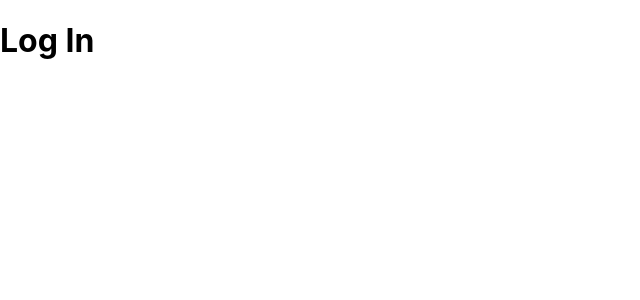
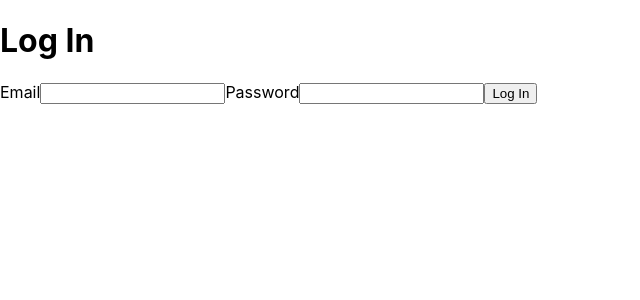
Before and after one commit to luanakimley/who-is-the-one, a React (Create React App) app in the folder client/: page /login in a window 1280 px wide. Shown: the top 300 px of the page, without its empty margins (0-640 px from the left). Built offline with nearby package versions, Linux system fonts and the light colour scheme; the HTML template or start-up script is replaced by a standard one.

Commit message:
:hammer: Set up log in functionality with cookies

```diff
--- a/client/package.json
+++ b/client/package.json
@@ -8,6 +8,7 @@
     "@testing-library/user-event": "^13.5.0",
     "axios": "^1.4.0",
     "react": "^18.2.0",
+    "react-cookie": "^4.1.1",
     "react-dom": "^18.2.0",
     "react-router-dom": "^6.12.1",
     "react-scripts": "5.0.1",
--- a/client/src/components/LogIn.js
+++ b/client/src/components/LogIn.js
@@ -1,9 +1,41 @@
-import React from "react";
+import React, { useState } from "react";
+import { useNavigate } from "react-router-dom";
+import { useCookies } from "react-cookie";
 
 export default function LogIn() {
+  const [cookies, setCookie] = useCookies(["userToken"]);
+  const [email, setEmail] = useState("");
+  const [password, setPassword] = useState("");
+  const navigate = useNavigate();
+
+  const logIn = (e) => {
+    e.preventDefault();
+
+    let formData = new FormData();
+    formData.append("email", email);
+    formData.append("password", password);
+
+    navigate("/");
+  };
+
+  const handleEmailChange = (e) => {
+    setEmail(e.target.value);
+  };
+
+  const handlePasswordChange = (e) => {
+    setPassword(e.target.value);
+  };
+
   return (
     <div>
       <h1>Log In</h1>
+      <form>
+        <label>Email</label>
+        <input type="email" onChange={handleEmailChange} />
+        <label>Password</label>
+        <input type="password" onChange={handlePasswordChange} />
+        <button onClick={logIn}>Log In</button>
+      </form>
     </div>
   );
 }
```
Also changed, not shown: 1 other file (tests, documents, lock files or other folders).
